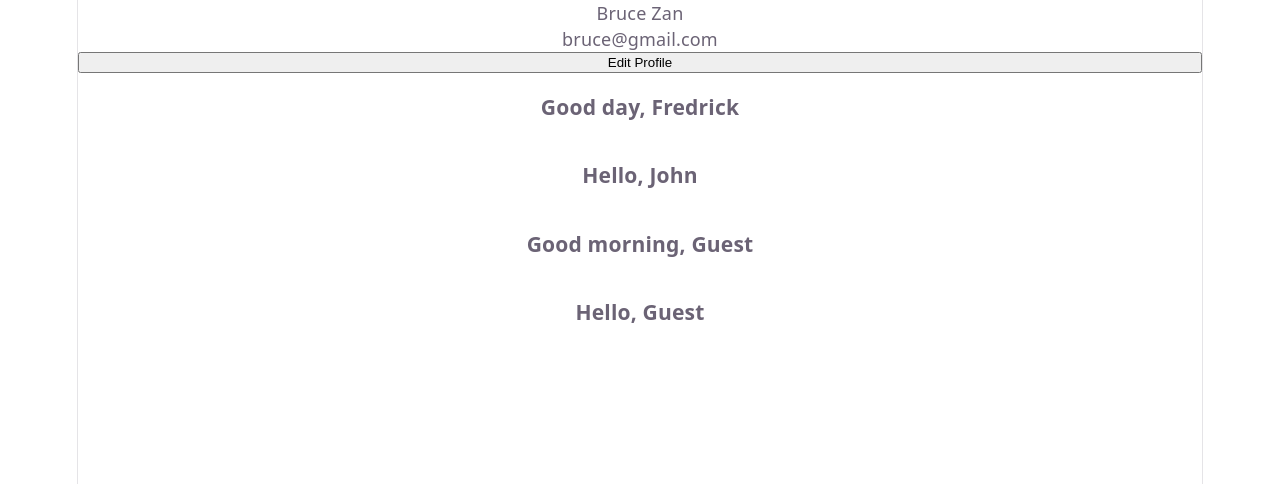
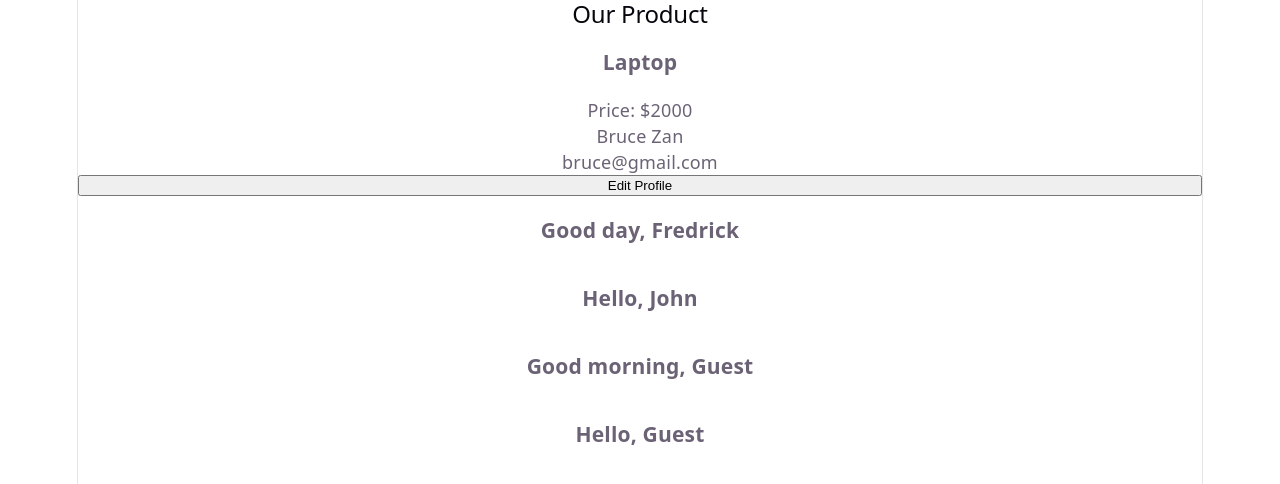
Before and after one commit to utazifredrick/react-project, a React (Vite) app: page / in a window 1280 px wide. Shown: the top 484 px of the page. Built offline with nearby package versions, Linux system fonts and the light colour scheme.

Commit message:
Rendering lists with key
making use of mapping and filtering

```diff
--- a/src/App.jsx
+++ b/src/App.jsx
@@ -1,3 +1,4 @@
+import { ProductList } from "./ProductList";
 import { CardWrapper } from "./CardWrapper";
 import { Greeting } from "./Greeting";
 import "./App.css";
@@ -5,6 +6,7 @@
 function App() {
   return (
     <>
+      <ProductList />
       <CardWrapper title="User Profile">
         <p>Bruce Zan</p>
         <p>bruce@gmail.com</p>
--- /dev/null
+++ b/src/ProductList.jsx
@@ -0,0 +1,27 @@
+export const ProductList = () => {
+  const products = [
+    { id: 1, name: "Laptop", price: 2000 },
+    { id: 2, name: "Mouse", price: 200 },
+    { id: 3, name: "T.V", price: 500 },
+  ];
+
+  const productElement = products
+    .filter((product) => {
+      return product.price > 500;
+    })
+    .map((product) => {
+      return (
+        <div key={product.id}>
+          <h3>{product.name}</h3>
+          <p>Price: ${product.price}</p>
+        </div>
+      );
+    });
+
+  return (
+    <div>
+      <h2>Our Product</h2>
+      {productElement}
+    </div>
+  );
+};
```
